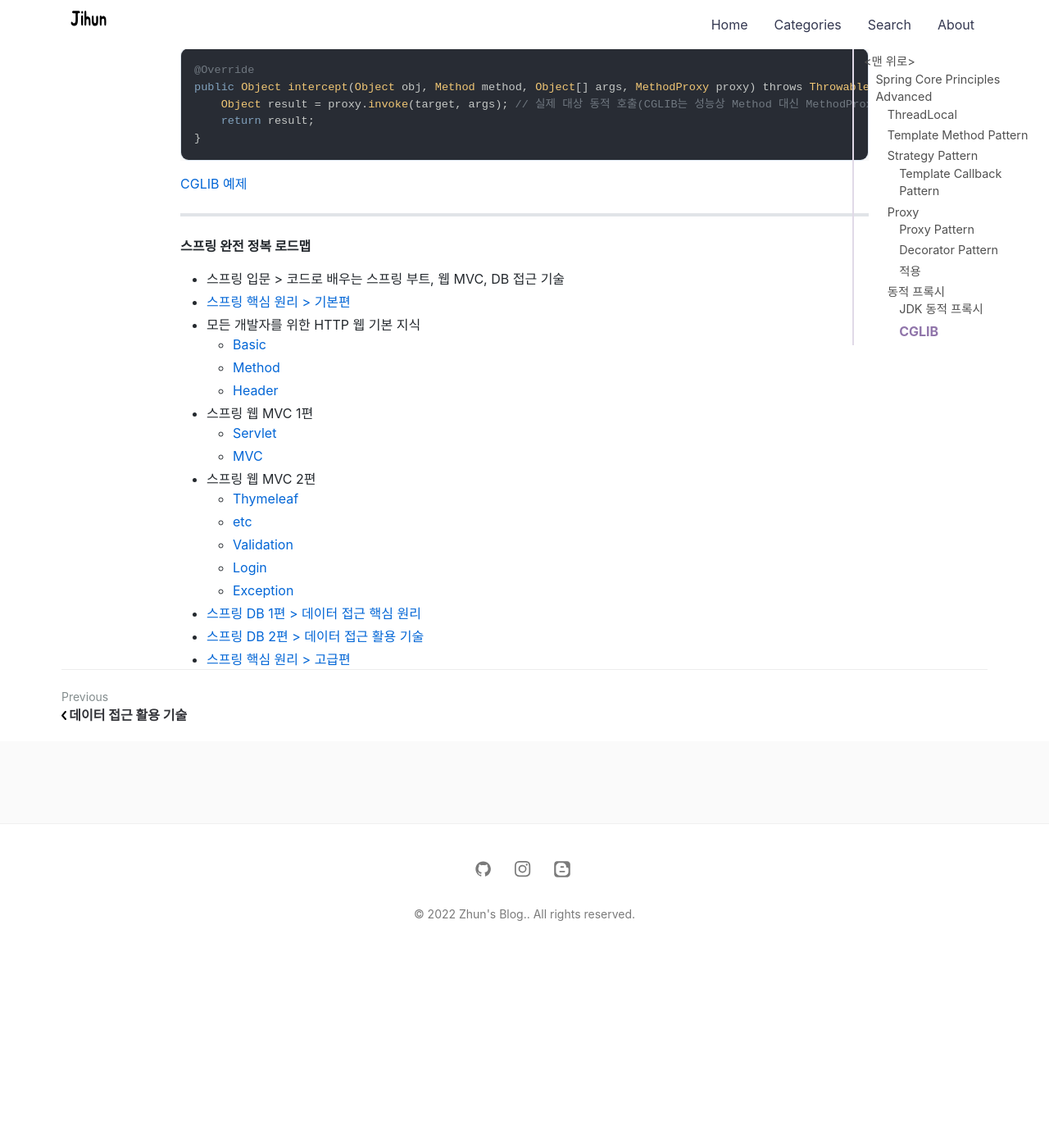
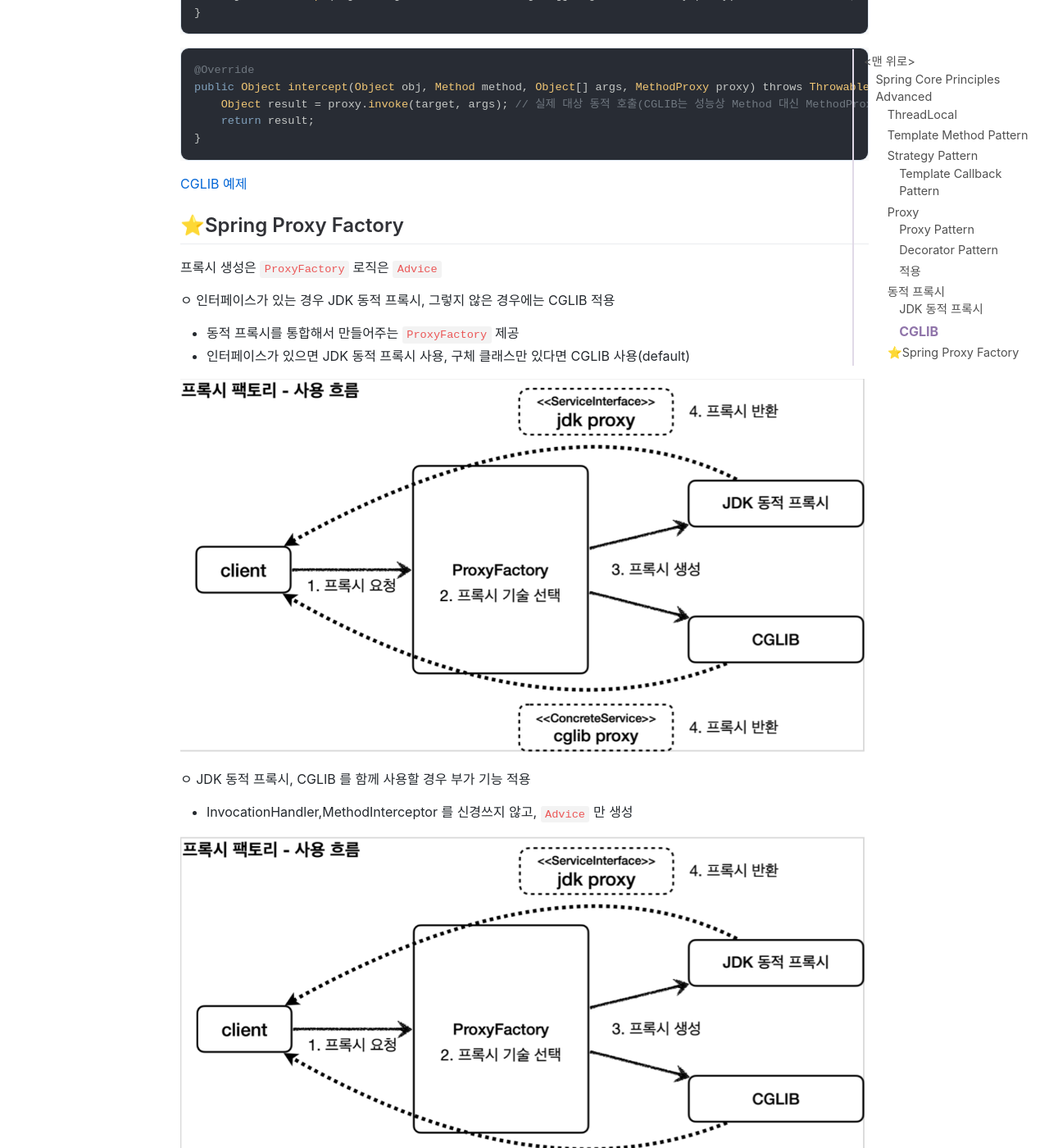
Before and after one commit to jihunparkme/jihunparkme.github.io, a Jekyll site: the page built from _posts/2022-11-20-Spring-Core-Principles-Advanced.md, in a window 1280 px wide and 1400 px high, scrolled down 12924 px. Shown: the whole window at 82% size. Built offline with Jekyll 4.4.1, drawn with Linux system fonts in a browser that asks for light colours; nearby versions of some CDN libraries; comment, search, counter and statistics services are not loaded; before the commit the page ends 14094 px from its top, so only the background shows below that; some of the changed text lies outside the part shown.

Commit message:
[스프링이 지원하는 프록시] 프록시 팩토리 소개

```diff
--- a/_posts/2022-11-20-Spring-Core-Principles-Advanced.md
+++ b/_posts/2022-11-20-Spring-Core-Principles-Advanced.md
@@ -421,6 +421,24 @@ public Object intercept(Object obj, Method method, Object[] args, MethodProxy pr
 
 [CGLIB 예제](https://github.com/jihunparkme/Inflearn-Spring-Core-Principles-Advanced/commit/b5f3e1b8da984c1e91fc29365fcf606861340238)
 
+## ⭐️Spring Proxy Factory
+
+프록시 생성은 `ProxyFactory` 로직은 `Advice`
+
+ㅇ 인터페이스가 있는 경우 JDK 동적 프록시, 그렇지 않은 경우에는 CGLIB 적용
+- 동적 프록시를 통합해서 만들어주는 `ProxyFactory` 제공
+- 인터페이스가 있으면 JDK 동적 프록시 사용, 구체 클래스만 있다면 CGLIB 사용(default)
+
+![Result](https://github.com/jihunparkme/jihunparkme.github.io/blob/master/post_img/spring/spring-factory.png?raw=true 'Result')
+
+ㅇ JDK 동적 프록시, CGLIB 를 함께 사용할 경우 부가 기능 적용
+
+- InvocationHandler,MethodInterceptor 를 신경쓰지 않고, `Advice` 만 생성
+
+![Result](https://github.com/jihunparkme/jihunparkme.github.io/blob/master/post_img/spring/spring-factory-advice.png?raw=true 'Result')
+
+ㅇ 특정 조건에 프록시 로직을 적용하는 공통 기능
+- `Pointcut` 개념 도입으로 일관성있게 해결
 
 
 
```
